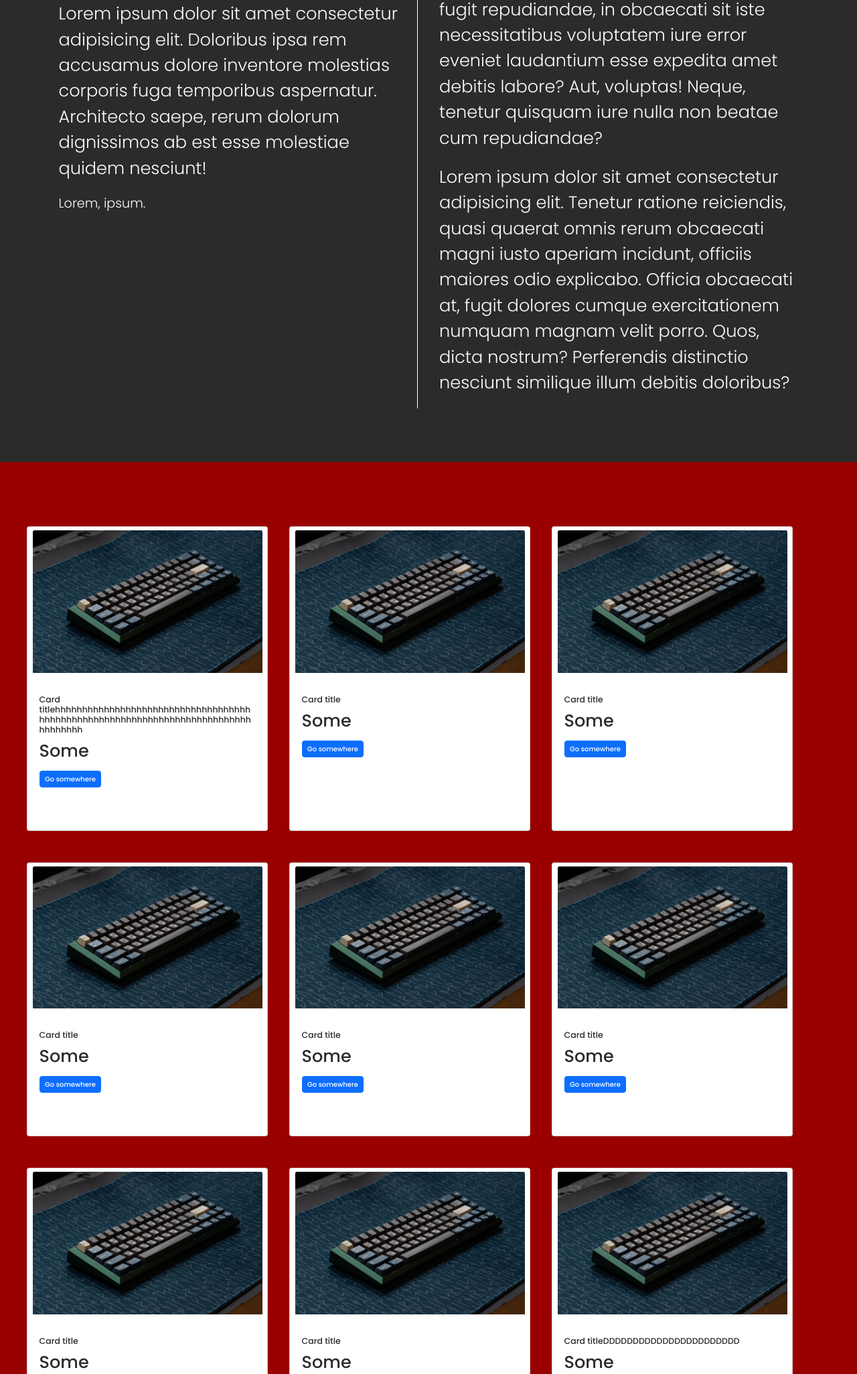
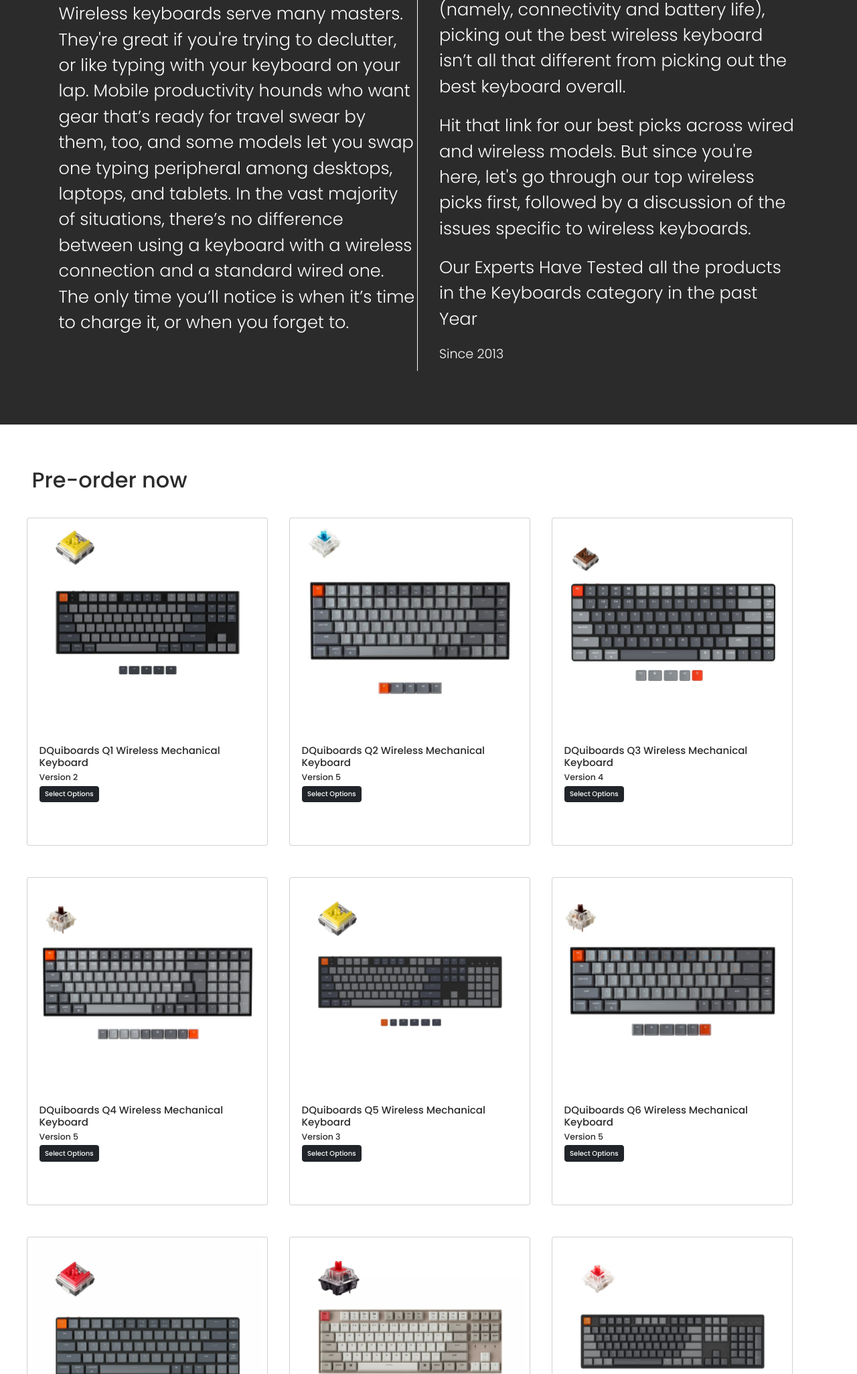
Before and after one commit to DevQ668/preentrega2quintans, a plain HTML site: page pages/wireless.html in a window 1280 px wide. Shown: the part 748-2800 px from the top of the page at 67% size. Drawn offline with Linux system fonts and the light colour scheme.

Commit message:
bootstrap_pe2q

```diff
--- a/css/index.css
+++ b/css/index.css
@@ -391,6 +391,43 @@
 }
 
 /* WIRELESS */
+
+#wirls {
+  padding: var(--sp-xl);
+}
+
+#wirls div {
+  display: flex;
+  gap: var(--sp-md);
+  color: var(--light);
+}
+
+.wirls__article {
+  flex: 1 1 50%;
+}
+
+.wirls__article:first-of-type {
+  border-right: 1px solid var(--light);
+}
+
+.wirls__title {
+  font-size: var(--text-lg);
+  font-weight: 300;
+  margin-bottom: 2.2rem;
+}
+
+.wirls__text {
+  font-size: var(--text-sm);
+  font-weight: 300;
+  margin-bottom: 2rem;
+}
+
+.wirls__caption {
+  font-size: var(--text-xs);
+  font-weight: 300;
+}
+
+/* WIRELESS */
 /* ORDERW */
 
 #orderw {
@@ -403,6 +440,11 @@
   gap: var(--sp-md);
 }
 
+.orderw__title {
+  font-size: var(--sp-md);
+  color: var(--secondary);
+}
+
 #orderw div .card {
   padding-top: 5px;
 }
@@ -410,6 +452,19 @@
 #orderw div .card-body {
   padding-top: 0%;
 }
+
+
+
+
+
+
+
+
+
+
+
+
+
 
 
 
--- a/pages/wireless.html
+++ b/pages/wireless.html
@@ -37,156 +37,105 @@
     </header>
     <!-- BANNER -->
     <section id="banner">
-      <img src="../resources/img/wireless_b_1.png" alt="banner">
+      <img src="../resources/img/wireless_b_1.png" alt="bannerw">
     </section>
-    <!-- WIRELESS 1 -->
+    <!-- WIRELESS -->
     <main>
-      <section id="design" class="bg-obscure">
+      <section id="wirls" class="bg-obscure">
         <div class="container">
-          <article class="design__article">
-            <h1 class="design__title content">Wireless
-            </h1>
-            <p class="design__text content">Lorem ipsum dolor sit amet consectetur adipisicing elit. Doloribus ipsa rem accusamus dolore inventore molestias corporis fuga temporibus aspernatur. Architecto saepe, rerum dolorum dignissimos ab est esse molestiae quidem nesciunt!</p>
-            <p class="design__caption content">Lorem, ipsum.</p>
+          <article class="wirls__article">
+            <h1 class="wirls__title content">Wireless Keyboards</h1>
+            <p class="wirls__text content">Wireless keyboards serve many masters. They're great if you're trying to declutter, or like typing with your keyboard on your lap. Mobile productivity hounds who want gear that’s ready for travel swear by them, too, and some models let you swap one typing peripheral among desktops, laptops, and tablets. In the vast majority of situations, there’s no difference between using a keyboard with a wireless connection and a standard wired one. The only time you’ll notice is when it’s time to charge it, or when you forget to. </p>
           </article>
-          <article class="design__article">
-            <p class="design__text">Lorem ipsum dolor sit amet consectetur adipisicing elit. Facere est temporibus ab fugit repudiandae, in obcaecati sit iste necessitatibus voluptatem iure error eveniet laudantium esse expedita amet debitis labore? Aut, voluptas! Neque, tenetur quisquam iure nulla non beatae cum repudiandae?</p>
-            <p class="design__text">Lorem ipsum dolor sit amet consectetur adipisicing elit. Tenetur ratione reiciendis, quasi quaerat omnis rerum obcaecati magni iusto aperiam incidunt, officiis maiores odio explicabo. Officia obcaecati at, fugit dolores cumque exercitationem numquam magnam velit porro. Quos, dicta nostrum? Perferendis distinctio nesciunt similique illum debitis doloribus?</p>
+          <article class="wirls__article">
+            <p class="wirls__text">Apart from introducing a couple of new factors that you need to pay attention to (namely, connectivity and battery life), picking out the best wireless keyboard isn’t all that different from picking out the best keyboard overall.</p>
+            <p class="wirls__text">Hit that link for our best picks across wired and wireless models. But since you're here, let's go through our top wireless picks first, followed by a discussion of the issues specific to wireless keyboards.</p>
+            <p class="wirls__text">Our Experts Have Tested all the products in the Keyboards category in the past Year</p>
+            <p class="wirls__caption content">Since 2013</p>
           </article>
         </div>
       </section>
-      <section id="orderw" class="bg-principal">
+      <!-- ORDERW -->
+      <section id="orderw" class="bg-white">
         <div class="container">
+          <h1 class="orderw__title content">Pre-order now</h1>
           <div class="row row-cols-1 row-cols-md-3 g-4">
-
-
             <div class="card" style="width: 36rem;">
-            <img src="../resources/img/255.png" class="card-img-top" alt="...">
+              <img src="../resources/img/w_po_q1.png" class="card-img-top" alt="q1">
               <div class="card-body">
-              <h5 class="card-title">Card titlehhhhhhhhhhhhhhhhhhhhhhhhhhhhhhhhhhhhhhhhhhhhhhhhhhhhhhhhhhhhhhhhhhhhhhhhhhhhhhhhhhh</h5>
-              <p class="card-text">Some</p>
-              <a href="#" class="btn btn-primary">Go somewhere</a>
+                <h4 class="card-title">DQuiboards Q1 Wireless Mechanical Keyboard</h4>
+                <h5 class="card-text">Version 2</h5>
+                <a href="#" class="btn btn-dark">Select Options</a>
               </div>
             </div>
             <div class="card" style="width: 36rem;">
-            <img src="../resources/img/255.png" class="card-img-top" alt="...">
+              <img src="../resources/img/w_po_q2.png" class="card-img-top" alt="q2">
               <div class="card-body">
-              <h5 class="card-title">Card title</h5>
-              <p class="card-text">Some</p>
-              <a href="#" class="btn btn-primary">Go somewhere</a>
+                <h4 class="card-title">DQuiboards Q2 Wireless Mechanical Keyboard</h4>
+                <h5 class="card-text">Version 5</h5>
+                <a href="#" class="btn btn-dark">Select Options</a>
               </div>
             </div>
             <div class="card" style="width: 36rem;">
-            <img src="../resources/img/255.png" class="card-img-top" alt="...">
+              <img src="../resources/img/w_po_q3.png" class="card-img-top" alt="q3">
               <div class="card-body">
-              <h5 class="card-title">Card title</h5>
-              <p class="card-text">Some</p>
-              <a href="#" class="btn btn-primary">Go somewhere</a>
+                <h4 class="card-title">DQuiboards Q3 Wireless Mechanical Keyboard</h4>
+                <h5 class="card-text">Version 4</h5>
+                <a href="#" class="btn btn-dark">Select Options</a>
               </div>
             </div>
             <div class="card" style="width: 36rem;">
-            <img src="../resources/img/255.png" class="card-img-top" alt="...">
+              <img src="../resources/img/w_po_q4.png" class="card-img-top" alt="q4">
               <div class="card-body">
-              <h5 class="card-title">Card title</h5>
-              <p class="card-text">Some</p>
-              <a href="#" class="btn btn-primary">Go somewhere</a>
+                <h4 class="card-title">DQuiboards Q4 Wireless Mechanical Keyboard</h4>
+                <h5 class="card-text">Version 5</h5>
+                <a href="#" class="btn btn-dark">Select Options</a>
               </div>
             </div>
             <div class="card" style="width: 36rem;">
-            <img src="../resources/img/255.png" class="card-img-top" alt="...">
+              <img src="../resources/img/w_po_q5.png" class="card-img-top" alt="q5">
               <div class="card-body">
-              <h5 class="card-title">Card title</h5>
-              <p class="card-text">Some</p>
-              <a href="#" class="btn btn-primary">Go somewhere</a>
+                <h4 class="card-title">DQuiboards Q5 Wireless Mechanical Keyboard</h4>
+                <h5 class="card-text">Version 3</h5>
+                <a href="#" class="btn btn-dark">Select Options</a>
               </div>
             </div>
             <div class="card" style="width: 36rem;">
-            <img src="../resources/img/255.png" class="card-img-top" alt="...">
+              <img src="../resources/img/w_po_q6.png" class="card-img-top" alt="q6">
               <div class="card-body">
-              <h5 class="card-title">Card title</h5>
-              <p class="card-text">Some</p>
-              <a href="#" class="btn btn-primary">Go somewhere</a>
+                <h4 class="card-title">DQuiboards Q6 Wireless Mechanical Keyboard</h4>
+                <h5 class="card-text">Version 5</h5>
+                <a href="#" class="btn btn-dark">Select Options</a>
               </div>
             </div>
             <div class="card" style="width: 36rem;">
-            <img src="../resources/img/255.png" class="card-img-top" alt="...">
+              <img src="../resources/img/w_po_q7.png" class="card-img-top" alt="q7">
               <div class="card-body">
-              <h5 class="card-title">Card title</h5>
-              <p class="card-text">Some</p>
-              <a href="#" class="btn btn-primary">Go somewhere</a>
+                <h4 class="card-title">DQuiboards Q7 Wireless Mechanical Keyboard</h4>
+                <h5 class="card-text">Version 4</h5>
+                <a href="#" class="btn btn-dark">Select Options</a>
               </div>
             </div>
             <div class="card" style="width: 36rem;">
-            <img src="../resources/img/255.png" class="card-img-top" alt="...">
+              <img src="../resources/img/w_po_q8.png" class="card-img-top" alt="q8">
               <div class="card-body">
-              <h5 class="card-title">Card title</h5>
-              <p class="card-text">Some</p>
-              <a href="#" class="btn btn-primary">Go somewhere</a>
+                <h4 class="card-title">DQuiboards Q8 Wireless Mechanical Keyboard</h4>
+                <h5 class="card-text">Version 5</h5>
+                <a href="#" class="btn btn-dark">Select Options</a>
               </div>
             </div>
             <div class="card" style="width: 36rem;">
-            <img src="../resources/img/255.png" class="card-img-top" alt="...">
+              <img src="../resources/img/w_po_q9.png" class="card-img-top" alt="q9">
               <div class="card-body">
-              <h5 class="card-title">Card titleDDDDDDDDDDDDDDDDDDDDDDD</h5>
-              <p class="card-text">Some</p>
-              <a href="#" class="btn btn-primary">PREORDER</a>
+                <h4 class="card-title">DQuiboards Q9 Wireless Mechanical Keyboard</h4>
+                <h5 class="card-text">Version 4</h5>
+                <a href="#" class="btn btn-dark">Select Options</a>
               </div>
             </div>
-
-
-
-
-
-
-
-
-
-
-
-
-
-
-
-
-
-
           </div>
         </div>
       </section>
-
-
-
-
-
-
-
-
-
-
-
-
-
-
-
-
-
-
-
-
-
-
-
-
-
-
-
-
-
-      </section>
-
-
-      <!-- WIRELESS 2 -->
-
+      <!-- CAROUSEL -->
       <section id="carouselExampleIndicators" class="carousel slide" data-bs-ride="true">
         <div class="carousel-indicators">
           <button type="button" data-bs-target="#carouselExampleIndicators" data-bs-slide-to="0" class="active" aria-current="true" aria-label="Slide 1"></button>
@@ -212,33 +161,6 @@
           <span class="carousel-control-next-icon" aria-hidden="true"></span>
           <span class="visually-hidden">Next</span>
         </button>
-      </section>
-      <!-- WIRELESS 3 -->
-      <section id="ongoing" class="bg-obscure">
-        <div class="container">
-          <article class="ongoing__images">
-            <figure class="ongoing__img">
-              <img src="" alt="">
-            </figure>
-            <figure class="ongoing__img">
-              <img src="" alt="">
-            </figure>
-            <figure class="ongoing__img">
-              <img src="" alt="">
-            </figure>
-          </article>
-          <article class="ongoing__info">
-            <h2 class="ongoing__title">Lorem, ipsum.</h2>
-            <h3 class="ongoing__subtitle">Lorem, ipsum.</h3>
-            <p class="ongoing__text">Lorem ipsum, dolor sit amet consectetur adipisicing elit. Quas error laborum iure eius magni doloribus esse doloremque nulla, consequuntur autem consequatur unde possimus saepe quibusdam neque distinctio adipisci hic modi eligendi ea pariatur, reiciendis officiis. Rem corporis temporibus quod quia!
-            </p>
-            <a class="ongoing__link" href="./wireless.html">lorem
-              <svg width="46" height="24" viewBox="0 0 46 24" fill="none" xmlns="http://www.w3.org/2000/svg">
-                <path d="M45.0607 13.0607C45.6464 12.4749 45.6464 11.5251 45.0607 10.9393L35.5147 1.3934C34.9289 0.807612 33.9792 0.807612 33.3934 1.3934C32.8076 1.97918 32.8076 2.92893 33.3934 3.51472L41.8787 12L33.3934 20.4853C32.8076 21.0711 32.8076 22.0208 33.3934 22.6066C33.9792 23.1924 34.9289 23.1924 35.5147 22.6066L45.0607 13.0607ZM0 13.5H44V10.5H0V13.5Z" fill="#990000"/>
-              </svg>
-            </a>
-          </article>
-        </div>
       </section>
       <!-- FOOTER -->
       <footer>
@@ -274,7 +196,7 @@
             </div>
             <div class="footer__col">
               <h4>BE THE FIRST TO KNOW</h4>
-              <form action="">
+              <form action="./aboutus.html">
                 <input type="text" placeholder="Enter your email" class="inputemail">
                 <input type="submit" value="Submit" class="inputsubmit">
               </form>
@@ -286,10 +208,10 @@
               <p>&#169; 2022 DQuiboards. Wireless Mechanical Keyboards for Mac, Windows and Android. All Rights Reserved.</p>
             </div>
             <div class="socialicons">
-              <a href=""><i class="fa-brands fa-facebook"></i></a>
-              <a href=""><i class="fa-brands fa-instagram"></i></a>
-              <a href=""><i class="fa-brands fa-twitter"></i></a>
-              <a href=""><i class="fa-brands fa-discord"></i></a>
+              <a href="https://facebook.com" target="_blank"><i class="fa-brands fa-facebook"></i></a>
+              <a href="https://Instagram.com" target="_blank"><i class="fa-brands fa-instagram"></i></a>
+              <a href="https://twitter.com" target="_blank"><i class="fa-brands fa-twitter"></i></a>
+              <a href="https://discord.com" target="_blank"><i class="fa-brands fa-discord"></i></a>
             </div>
           </div>
         </div>
```
Also changed, not shown: index.html (+5 -5 lines), pages/aboutus.html (+50 -10 lines), pages/accesories.html (+51 -2 lines), resources/img/w_po_1.png (added), resources/img/w_po_q1.png (added), resources/img/w_po_q2.png (added), resources/img/w_po_q3.png (added), resources/img/w_po_q4.png (added), resources/img/w_po_q5.png (added), resources/img/w_po_q6.png (added), resources/img/w_po_q7.png (added), resources/img/w_po_q8.png (added), resources/img/w_po_q9.png (added). Lines whose indentation alone changed are shown as unchanged.
